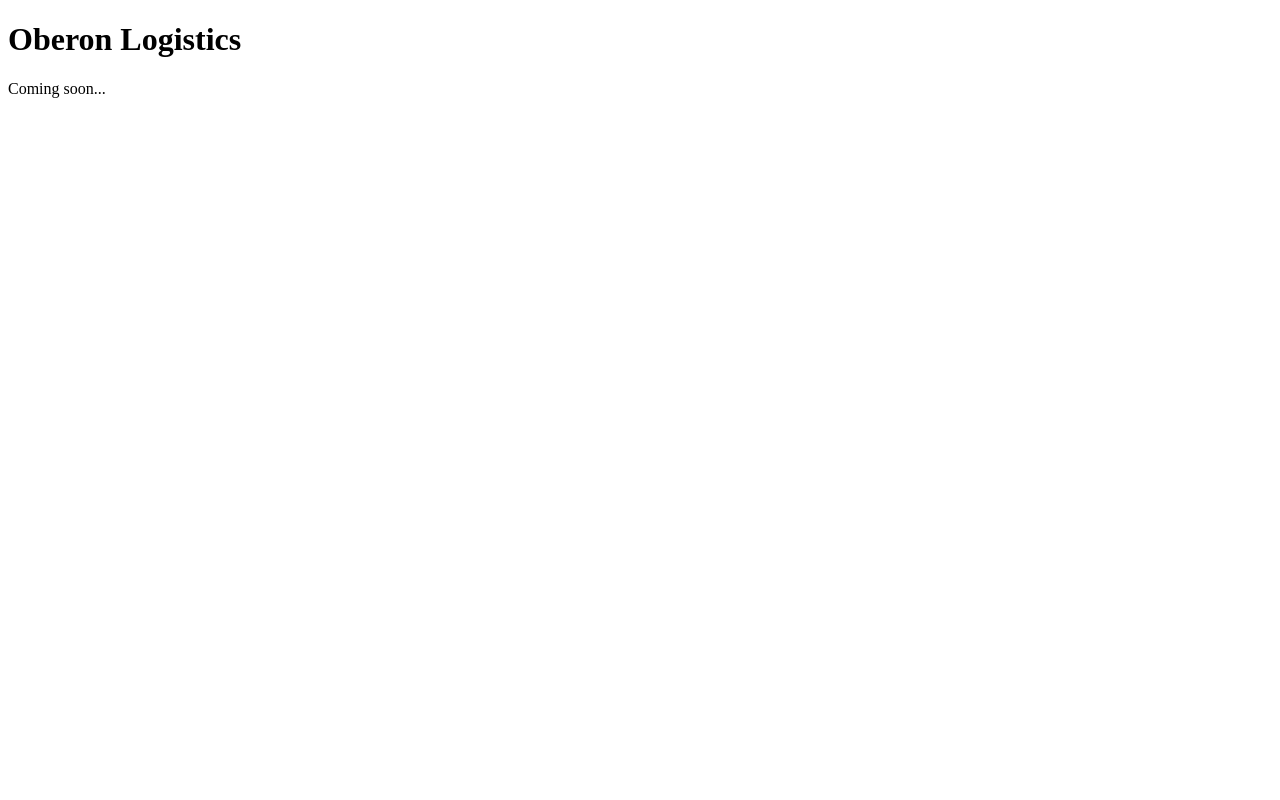
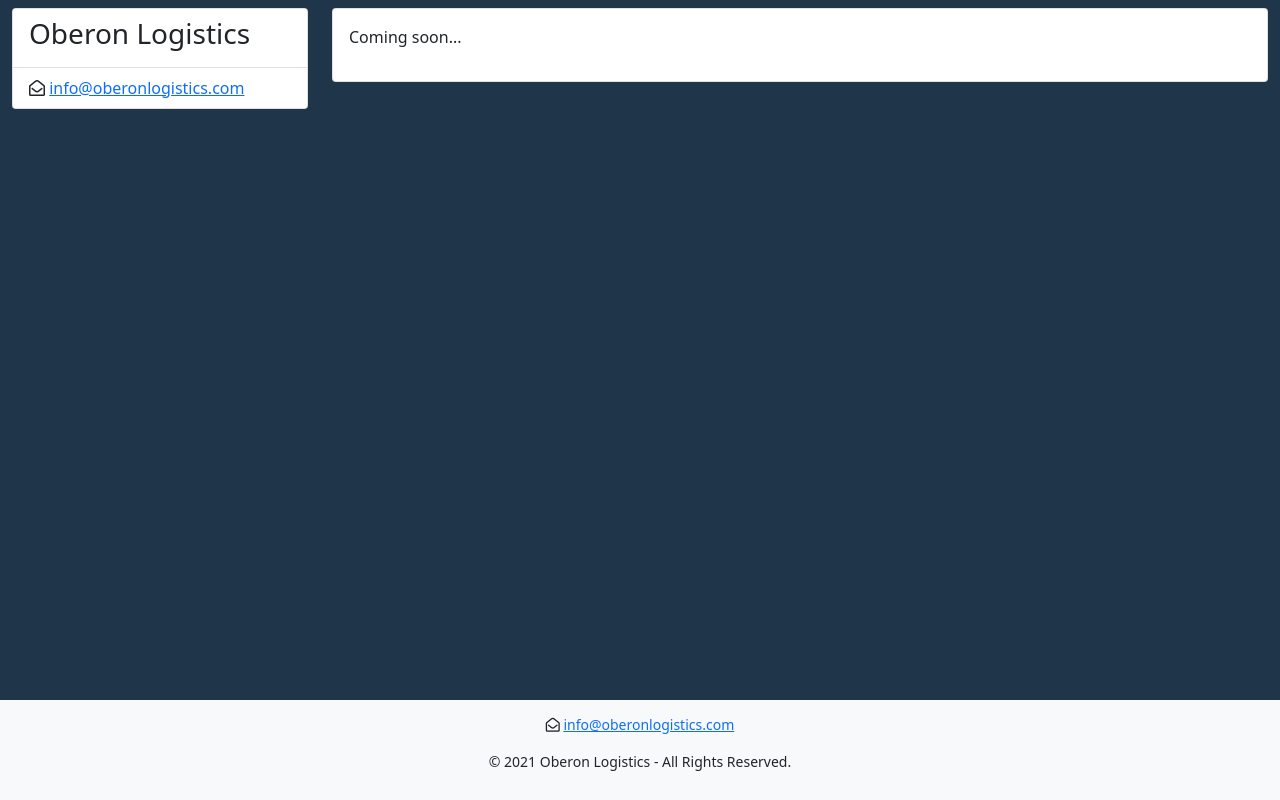
Before and after one commit to oberonsolutions/oberonlogistics-web, a plain HTML site: page public/index.html in a window 1280 px wide. Drawn offline with nearby package versions, Linux system fonts and the light colour scheme.

Commit message:
Styled coming soon page

```diff
--- /dev/null
+++ b/public/css/style.css
@@ -0,0 +1,34 @@
+html {
+  scroll-behavior: smooth;
+}
+
+body {
+  background-color: #1F354A;
+}
+
+footer {
+  height: 100px;
+  padding: 1em;
+}
+
+h1 {
+  color: navy;
+}
+
+.content {
+  min-height: calc(100vh - 100px);
+}
+
+.lead {
+  color: white;
+}
+
+.alert {
+  margin-top: 0.5em;
+  margin-bottom: 0.5em;
+}
+
+.card {
+  margin-top: 0.5em;
+  margin-bottom: 0.5em;
+}
--- a/public/index.html
+++ b/public/index.html
@@ -1,11 +1,40 @@
-<!DOCTYPE html>
-<html>
+<!doctype html>
+<html lang="en">
 <head>
+    <meta charset="utf-8">
+    <meta name="viewport" content="width=device-width, initial-scale=1">
+    <link href="https://cdn.jsdelivr.net/npm/bootstrap@5.0.2/dist/css/bootstrap.min.css" rel="stylesheet" integrity="sha384-EVSTQN3/azprG1Anm3QDgpJLIm9Nao0Yz1ztcQTwFspd3yD65VohhpuuCOmLASjC" crossorigin="anonymous">
+    <link rel="stylesheet" href="https://use.fontawesome.com/releases/v5.1.1/css/all.css" integrity="sha384-O8whS3fhG2OnA5Kas0Y9l3cfpmYjapjI0E4theH4iuMD+pLhbf6JI0jIMfYcK3yZ" crossorigin="anonymous">
+    <link rel="stylesheet" href="css/style.css">
     <title>Oberon Logistics</title>
 </head>
 <body>
-        <h1>Oberon Logistics</h1>
+    <div class="content container-fluid">
+        <div class="row justify-content-center">
+            <div class="col-3">
+                <div class="card">
+                    <!--<img class="card-img-top bg-light" src="img/oberonlogistics.jpg">-->
+                    <ul class="list-group list-group-flush">
+                        <li class="list-group-item"><h3>Oberon Logistics</h3></li>
+                        <li class="list-group-item"><i class="far fa-envelope-open"></i> <a href="mailto:info@oberonlogistics.com">info@oberonlogistics.com</a></li>
+                    </ul>
+                </div>
+            </div>
+            <div class="col-9">
+                <div class="card">
+                    <div class="card-body">
                         <p>Coming soon...</p>
-
+                    </div>
+                </div>
+            </div>
+        </div>
+    </div>
+    <footer class="container-fluid bg-light text-center small">
+        <p>
+          <i class="far fa-envelope-open"></i> <a href="mailto:info@oberonlogistics.com">info@oberonlogistics.com</a>
+        </p>
+        <p>&copy; 2021 Oberon Logistics - All Rights Reserved.</p>
+    </footer>
+    <script src="https://cdn.jsdelivr.net/npm/bootstrap@5.0.2/dist/js/bootstrap.bundle.min.js" integrity="sha384-MrcW6ZMFYlzcLA8Nl+NtUVF0sA7MsXsP1UyJoMp4YLEuNSfAP+JcXn/tWtIaxVXM" crossorigin="anonymous"></script>
 </body>
 </html>
```
Lines whose indentation alone changed are shown as unchanged.
